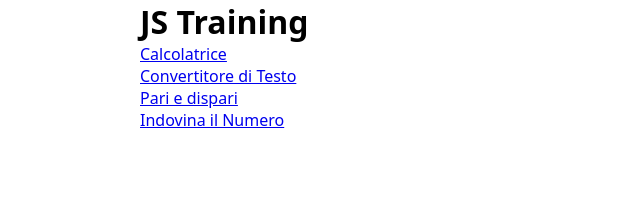
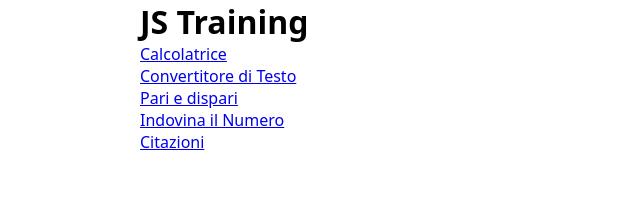
Before and after one commit to andrea-pugliatti/js-training, a React (Vite) app: page / in a window 1280 px wide. Shown: the top 221 px of the page, without its empty margins (0-640 px from the left). Built offline with nearby package versions, Linux system fonts and the light colour scheme.

Commit message:
Add base citations page

```diff
--- a/src/App.jsx
+++ b/src/App.jsx
@@ -1,5 +1,6 @@
 import { BrowserRouter, Route, Routes } from "react-router-dom";
 import Calculator from "./pages/Calculator";
+import Citations from "./pages/Citations";
 import GuessNumber from "./pages/GuessNumber";
 import Homepage from "./pages/Homepage";
 import OddEven from "./pages/OddEven";
@@ -14,6 +15,7 @@ function App() {
 				<Route path="/text-converter" element={<TextConverter />} />
 				<Route path="/odd-even" element={<OddEven />} />
 				<Route path="/guess-number" element={<GuessNumber />} />
+				<Route path="/citations" element={<Citations />} />
 			</Routes>
 		</BrowserRouter>
 	);
--- /dev/null
+++ b/src/pages/Citations.jsx
@@ -0,0 +1,3 @@
+export default function Citations() {
+	return <></>;
+}
--- a/src/pages/Homepage.jsx
+++ b/src/pages/Homepage.jsx
@@ -16,6 +16,9 @@ export default function Homepage() {
 			<Link to={"/guess-number"}>
 				<div>Indovina il Numero</div>
 			</Link>
+			<Link to={"/citations"}>
+				<div>Citazioni</div>
+			</Link>
 		</div>
 	);
 }
```
Also changed, not shown: 1 other file (tests, documents, lock files or other folders).
